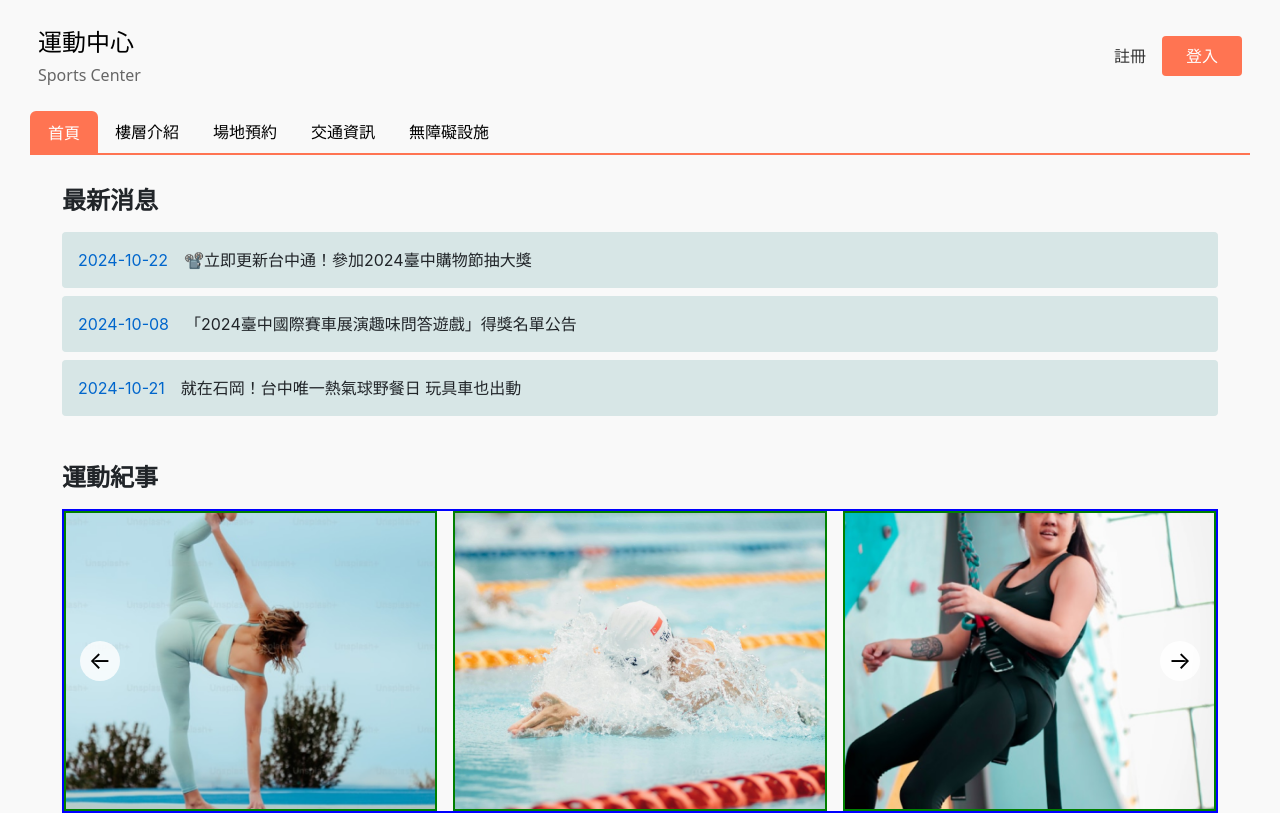
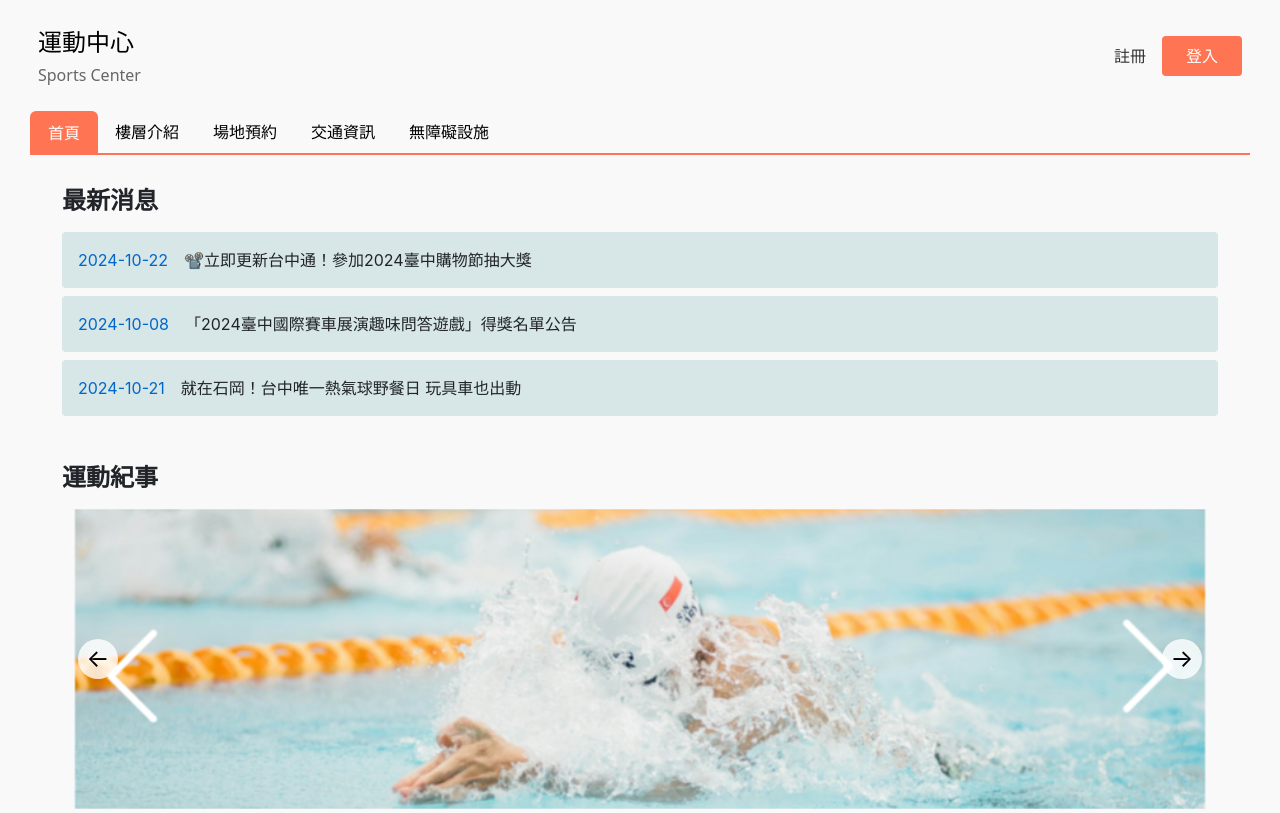
Before and after one commit to D1204480/sport_reservation_frontend, a Vue app in the folder sport_frontend/: page / in a window 1280 px wide. Shown: the top 813 px of the page. Built offline with nearby package versions, Linux system fonts and the light colour scheme.

Commit message:
修正carousel輪播

```diff
--- a/sport_frontend/src/views/HomeView.vue
+++ b/sport_frontend/src/views/HomeView.vue
@@ -19,23 +19,42 @@ import HorizontalCard from '@/components/HorizontalNav.vue'
     </section>
 
     <!-- 運動紀事輪播 -->
-    <section>
+    <!-- <section>
       <h2 class="section-title">運動紀事</h2>
       <div class="carousel-container">
         <div class="carousel-wrapper">
-          <!-- 主要輪播區域 -->
+          主要輪播區域
           <div class="carousel" :style="{ transform: `translateX(-${currentIndex * 100}%)` }">
             <div v-for="(slide, index) in carouselSlides" :key="index" class="carousel-item">
               <img :src="slide.image" :alt="slide.alt">
             </div>
           </div>
         </div>
-        <!-- 導航按鈕 -->
+        導航按鈕
         <button class="carousel-nav carousel-prev" @click="prevSlide">←</button>
         <button class="carousel-nav carousel-next" @click="nextSlide">→</button>
       </div>
+    </section> -->
+    <section>
+      <h2 class="section-title">運動紀事</h2>
+      <div class="carousel-container"
+           @mouseenter="pauseAutoPlay"
+           @mouseleave="startAutoPlay">
+        <div class="carousel-wrapper">
+          <div class="carousel" :style="carouselStyle">
+            <div v-for="(slide, index) in carouselSlides"
+                 :key="index"
+                 class="carousel-item">
+              <img :src="slide.image" :alt="slide.alt">
+            </div>
+          </div>
+        </div>
+        <button class="carousel-nav carousel-prev"
+                @click="prevSlide">←</button>
+        <button class="carousel-nav carousel-next"
+                @click="nextSlide">→</button>
+      </div>
     </section>
-
   </div>
 
 
@@ -51,6 +70,8 @@ export default {
   data() {
     return {
       currentIndex: 0,
+      autoPlayInterval: null,
+      autoPlayDelay: 3000, // 3秒切換一次
       newsItems: [
         {
           date: '2024-10-22',
@@ -85,6 +106,15 @@ export default {
     }
   },
 
+  computed: {
+    carouselStyle() {
+      return {
+        transform: `translateX(-${this.currentIndex * (100 / 3)}%)`,
+        transition: 'transform 0.5s ease'
+      }
+    }
+  },
+
   methods: {
     // scrollCarousel(direction) {
     //   const itemWidth = this.$refs.carousel.offsetWidth / 3; // For 3 items view
@@ -104,19 +134,38 @@ export default {
     //   }
     // },
     nextSlide() {
-      if (this.currentIndex < this.carouselSlides.length - 1) {
+      if (this.currentIndex >= this.carouselSlides.length - 1) {
+        this.currentIndex = 0;
+      } else {
         this.currentIndex++;
-      } else {
-        this.currentIndex = 0;
       }
     },
     prevSlide() {
-      if (this.currentIndex > 0) {
+      if (this.currentIndex <= 0) {
+        this.currentIndex = this.carouselSlides.length - 1;
+      } else {
         this.currentIndex--;
-      } else {
-        this.currentIndex = this.carouselSlides.length - 1;
+      }
+    },
+    startAutoPlay() {
+      if (!this.autoPlayInterval) {
+        this.autoPlayInterval = setInterval(this.nextSlide, this.autoPlayDelay);
+      }
+    },
+    pauseAutoPlay() {
+      if (this.autoPlayInterval) {
+        clearInterval(this.autoPlayInterval);
+        this.autoPlayInterval = null;
       }
     }
+  },
+
+  mounted() {
+    this.startAutoPlay();
+  },
+
+  beforeUnmount() {
+    this.pauseAutoPlay();
   }
 }
 </script>
@@ -167,43 +216,31 @@ export default {
 }
 
 /* 運動紀事輪播 */
-/* .carousel-container {
-  position: relative;
-  width: 100%;
-  overflow: hidden;
-  border-radius: 8px;
-} */
 .carousel-container {
   position: relative;
   width: 100%;
   min-height: 300px;
   overflow: hidden;
-  /* Add this */
-  border: 2px solid blue;
+  /* border: 2px solid blue; */
   /* Add this for debugging */
 }
 .carousel-wrapper {
-  /* position: relative; */
   width: 100%;
   height: 100%;
   overflow: hidden;
 }
 
-/* .carousel {
+.carousel {
   display: flex;
   gap: 1rem;
+  width: 300%; /* 重要：設置為項目數量的百分比 */
+  transition: transform 0.5s ease;
   overflow-x: auto;
   scroll-snap-type: x mandatory;
   scrollbar-width: none;
-  Firefox
+  /* Firefox */
   -ms-overflow-style: none;
-  IE and Edge
-} */
-.carousel {
-  display: flex;
-  gap: 1rem;
-  transition: transform 0.5s ease;
-  /* Add smooth transition */
+  /* IE and Edge */
 }
 
 .carousel::-webkit-scrollbar {
@@ -211,27 +248,17 @@ export default {
   /* Chrome, Safari, Opera */
 }
 
-/* .carousel-item {
-  flex: 0 0 auto;
-  width: calc(33.333% - 0.667rem);
+.carousel-item {
+  flex: 0 0 calc(33.333% - 0.667rem);
   aspect-ratio: 4/3;
   scroll-snap-align: start;
-
-  border: 1px solid red; Add this to debug
-  background: #eee;      Add this to debug
-} */
-.carousel-item {
-  flex: 0 0 auto;
-  width: calc(33.333% - 0.667rem);
+  /* width: calc(33.333% - 0.667rem); */
   height: 300px;
-  /* Change min-height to fixed height */
-  border: 2px solid green;
+  /* border: 2px solid green; */
   display: flex;
-  /* Add this */
   align-items: center;
-  /* Add this */
   justify-content: center;
-  /* Add this */
+  padding: 0 0.5rem;
 }
 
 .carousel-item img {
@@ -240,21 +267,6 @@ export default {
   object-fit: cover;
 }
 
-/* .carousel-nav {
-  position: absolute;
-  top: 50%;
-  transform: translateY(-50%);
-  width: 40px;
-  height: 40px;
-  background-color: rgba(255, 255, 255, 0.8);
-  border: none;
-  border-radius: 50%;
-  cursor: pointer;
-  display: flex;
-  align-items: center;
-  justify-content: center;
-  font-size: 1.5rem;
-} */
 .carousel-nav {
   position: absolute;
   top: 50%;
```
